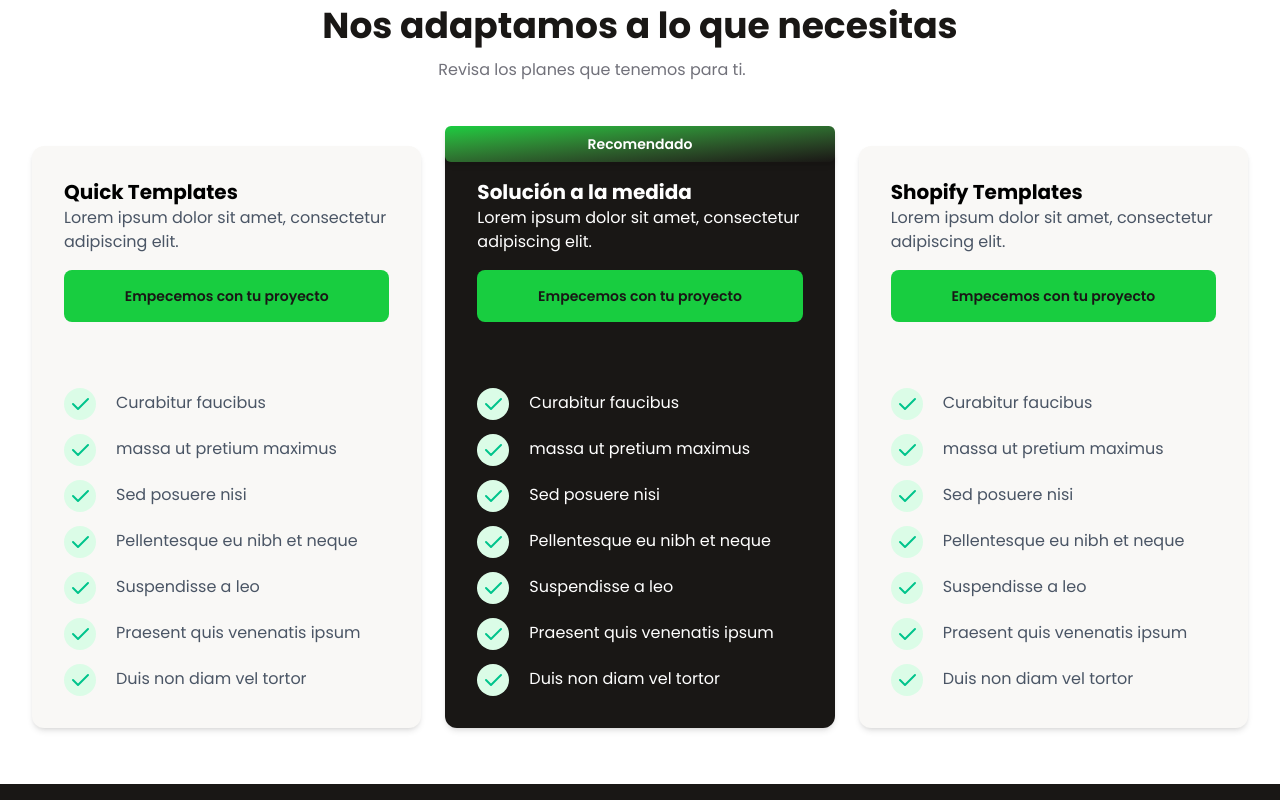
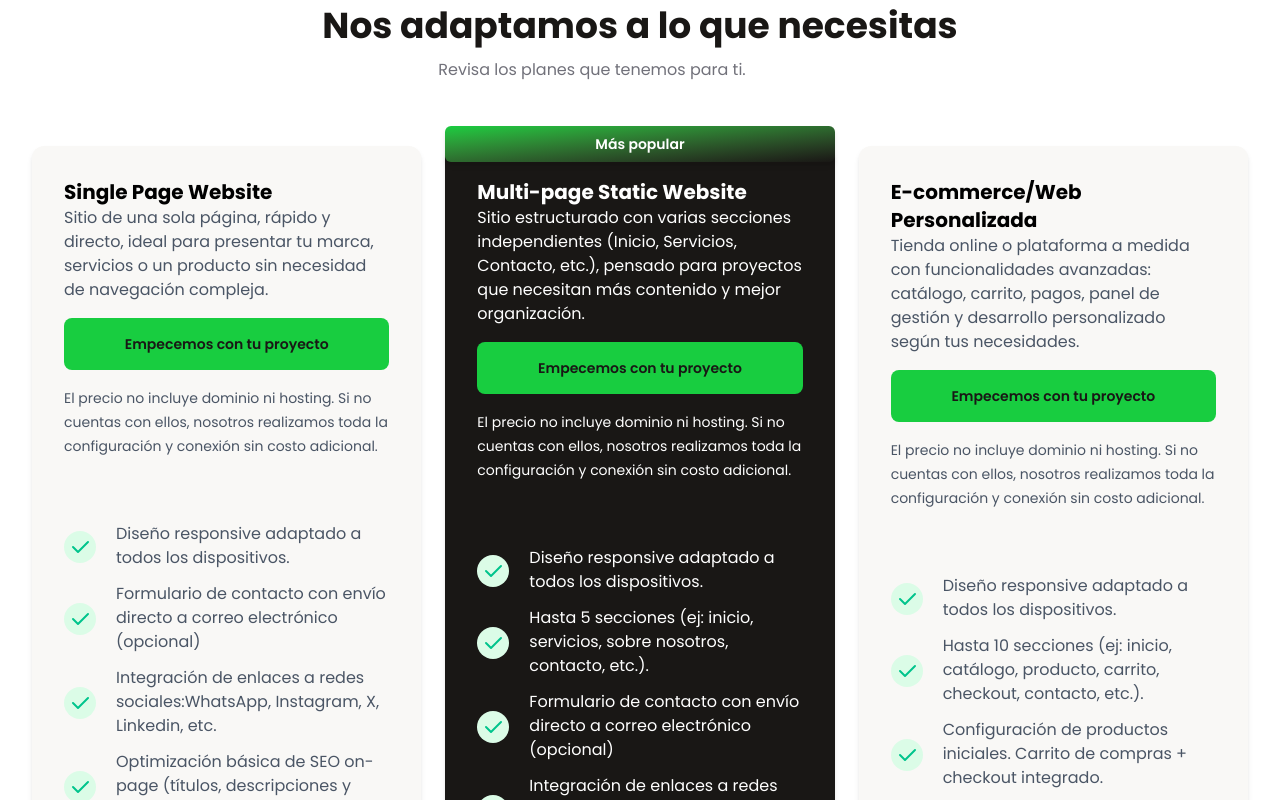
Before and after one commit to omar15hr/peak, a Next.js app: page / in a window 1280 px wide. Shown: the part 1580-2380 px from the top of the page. Built offline with nearby package versions, Linux system fonts and the light colour scheme.

Commit message:
agregamos pricing y disclaimer

```diff
--- a/app/components/Pricing.tsx
+++ b/app/components/Pricing.tsx
@@ -6,48 +6,57 @@
 export default function Pricing() {
   const plans = [
     {
-      name: "Quick Templates",
-      desc: "Lorem ipsum dolor sit amet, consectetur adipiscing elit.",
+      name: "Single Page Website",
+      desc: "Sitio de una sola página, rápido y directo, ideal para presentar tu marca, servicios o un producto sin necesidad de navegación compleja.",
       price: 12,
       isMostPop: false,
       features: [
-        "Curabitur faucibus",
-        "massa ut pretium maximus",
-        "Sed posuere nisi",
-        "Pellentesque eu nibh et neque",
-        "Suspendisse a leo",
-        "Praesent quis venenatis ipsum",
-        "Duis non diam vel tortor",
+        "Diseño responsive adaptado a todos los dispositivos.",
+        "Formulario de contacto con envío directo a correo electrónico (opcional)",
+        "Integración de enlaces a redes sociales:WhatsApp, Instagram, X, Linkedin, etc.",
+        "Optimización básica de SEO on-page (títulos, descripciones y etiquetas en imágenes).",
+        "Implementación en hosting.",
+        "Configuración de dominio.",
+        "Monitoreo y soporte básico por 1 meses (Actualización de dependencias y plugins, corrección de errores y ajustes básicos). No incluye cambio en el diseño.",
       ],
     },
     {
-      name: "Solución a la medida",
-      desc: "Lorem ipsum dolor sit amet, consectetur adipiscing elit.",
+      name: "Multi-page Static Website",
+      desc: "Sitio estructurado con varias secciones independientes (Inicio, Servicios, Contacto, etc.), pensado para proyectos que necesitan más contenido y mejor organización.",
       price: 35,
       isMostPop: true,
       features: [
-        "Curabitur faucibus",
-        "massa ut pretium maximus",
-        "Sed posuere nisi",
-        "Pellentesque eu nibh et neque",
-        "Suspendisse a leo",
-        "Praesent quis venenatis ipsum",
-        "Duis non diam vel tortor",
+        "Diseño responsive adaptado a todos los dispositivos.",
+        "Hasta 5 secciones (ej: inicio, servicios, sobre nosotros, contacto, etc.).",
+        "Formulario de contacto con envío directo a correo electrónico (opcional)",
+        "Integración de enlaces a redes sociales:WhatsApp, Instagram, X, Linkedin, etc.",
+        "Optimización básica de SEO on-page (títulos, descripciones y etiquetas en imágenes).",
+        "Optimización SEO con indexación de página en Google.",
+        "Optimización de rendimiento.",
+        "Implementación en hosting.",
+        "Configuración de dominio.",
+        "Monitoreo y soporte básico por 1 meses (Actualización de dependencias y plugins, corrección de errores y ajustes básicos). No incluye cambio en el diseño.",
       ],
     },
     {
-      name: "Shopify Templates",
-      desc: "Lorem ipsum dolor sit amet, consectetur adipiscing elit.",
+      name: "E-commerce/Web Personalizada",
+      desc: "Tienda online o plataforma a medida con funcionalidades avanzadas: catálogo, carrito, pagos, panel de gestión y desarrollo personalizado según tus necesidades.",
       price: 60,
       isMostPop: false,
       features: [
-        "Curabitur faucibus",
-        "massa ut pretium maximus",
-        "Sed posuere nisi",
-        "Pellentesque eu nibh et neque",
-        "Suspendisse a leo",
-        "Praesent quis venenatis ipsum",
-        "Duis non diam vel tortor",
+        "Diseño responsive adaptado a todos los dispositivos.",
+        "Hasta 10 secciones (ej: inicio, catálogo, producto, carrito, checkout, contacto, etc.).",
+        "Configuración de productos iniciales. Carrito de compras + checkout integrado.",
+        "Integración con pasarela de pago.",
+        "Gestión de stock básica.",
+        "Formulario de contacto con envío directo a correo electrónico (opcional)",
+        "Integración de enlaces a redes sociales:WhatsApp, Instagram, X, Linkedin, etc.",
+        "Optimización básica de SEO on-page (títulos, descripciones y etiquetas en imágenes).",
+        "Optimización SEO con indexación de página en Google.",
+        "Optimización de rendimiento.",
+        "Implementación en hosting.",
+        "Configuración de dominio.",
+        "Monitoreo y soporte básico por 1 meses (Actualización de dependencias y plugins, corrección de errores y ajustes básicos). No incluye cambio en el diseño.",
       ],
     },
   ];
@@ -96,7 +105,7 @@
                   viewport={{ once: true }}
                   className="w-full absolute -top-5 left-0 right-0 mx-auto px-3 py-2 rounded-md shadow-md bg-linear-to-br from-[#18CD40] to-[#191715] text-center text-white text-sm font-semibold"
                 >
-                  Recomendado
+                  Más popular
                 </motion.span>
               )}
 
@@ -120,6 +129,12 @@
                 >
                   Empecemos con tu proyecto
                 </motion.button>
+
+                <span className="text-sm">
+                  El precio no incluye dominio ni hosting. Si no cuentas con
+                  ellos, nosotros realizamos toda la configuración y conexión
+                  sin costo adicional.
+                </span>
               </div>
 
               <motion.ul
```
